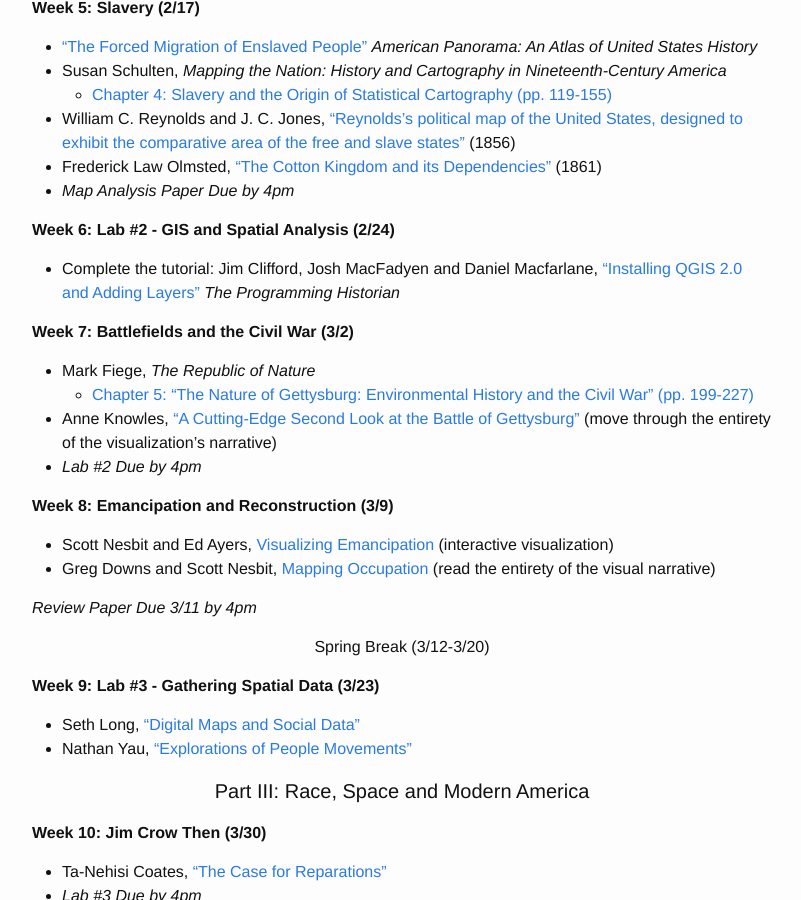
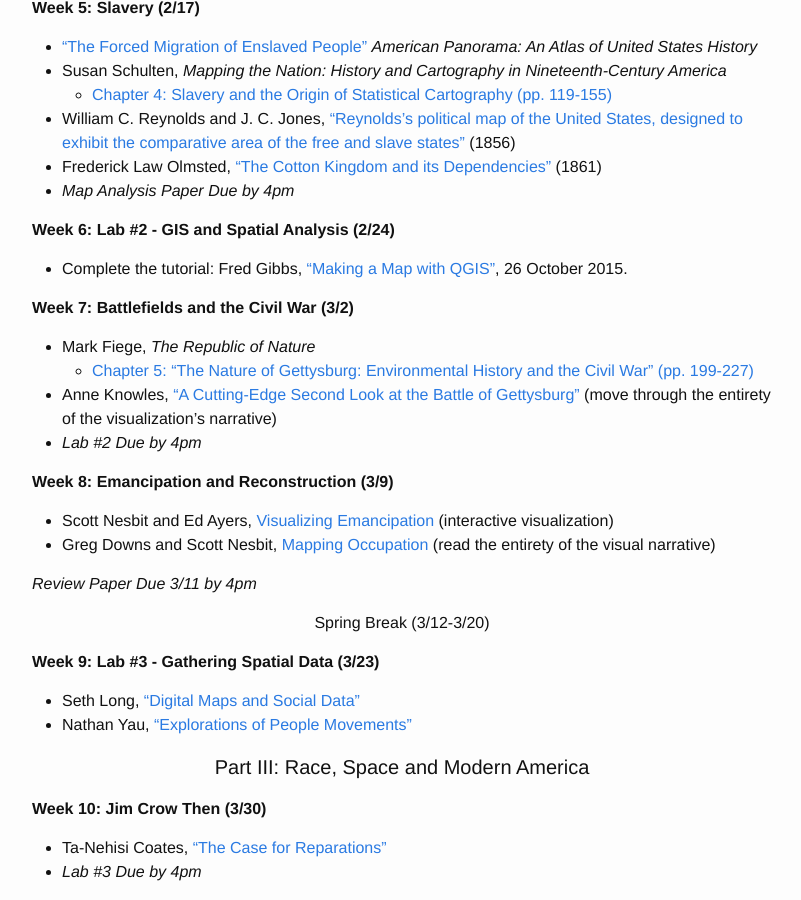
Before and after one commit to cblevins/mtp2016, a Jekyll site: the page built from schedule.md, in a window 1280 px wide and 900 px high, scrolled down 854 px. Shown: the whole window, without its empty margins (238-1039 px from the left). Built offline with Jekyll 4.4.1, drawn with Linux system fonts in a browser that asks for light colours.

Commit message:
changed week 6 tutorial

```diff
--- a/schedule.md
+++ b/schedule.md
@@ -45,7 +45,7 @@ order: 2
 
 **Week 6: Lab #2 - GIS and Spatial Analysis (2/24)**
 
-- Complete the tutorial: Jim Clifford, Josh MacFadyen and Daniel Macfarlane, ["Installing QGIS 2.0 and Adding Layers"](http://programminghistorian.org/lessons/qgis-layers) *The Programming Historian*
+- Complete the tutorial: Fred Gibbs, ["Making a Map with QGIS"](http://fredgibbs.net/tutorials/qgis/making-a-map-with-qgis.html), 26 October 2015.
 
 **Week 7: Battlefields and the Civil War (3/2)**<br>
 
```
